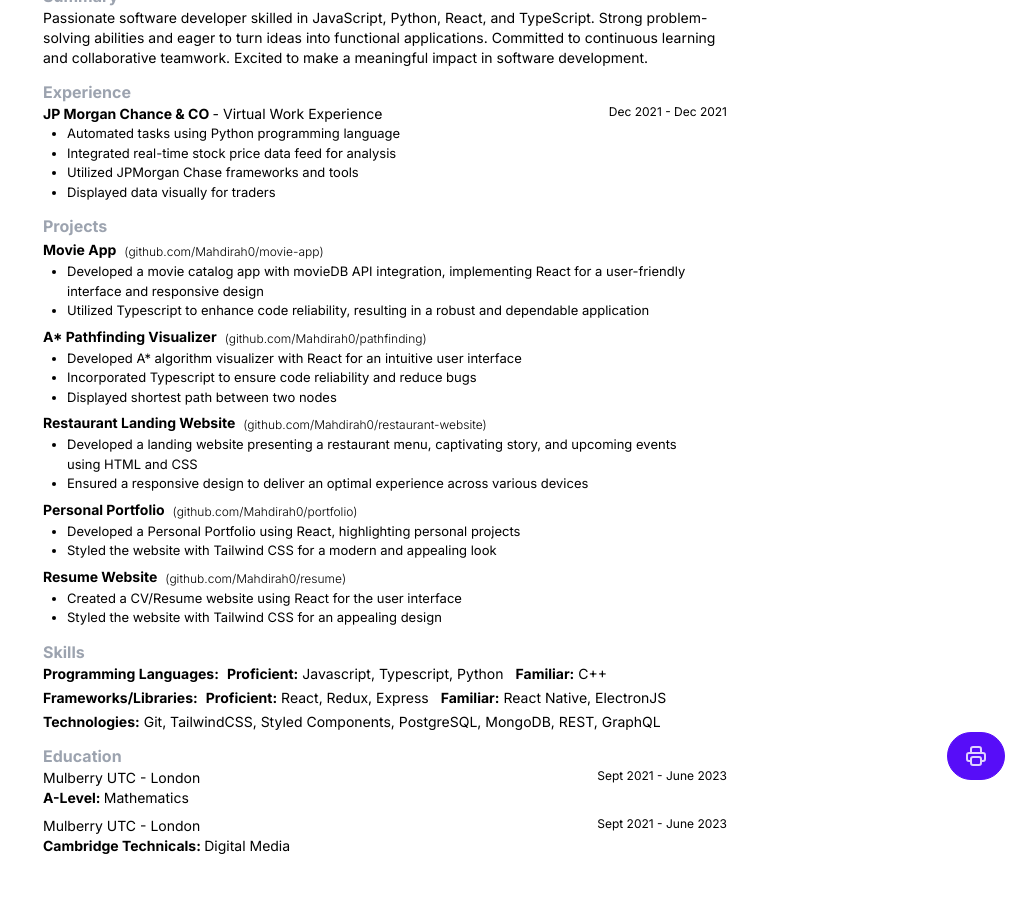
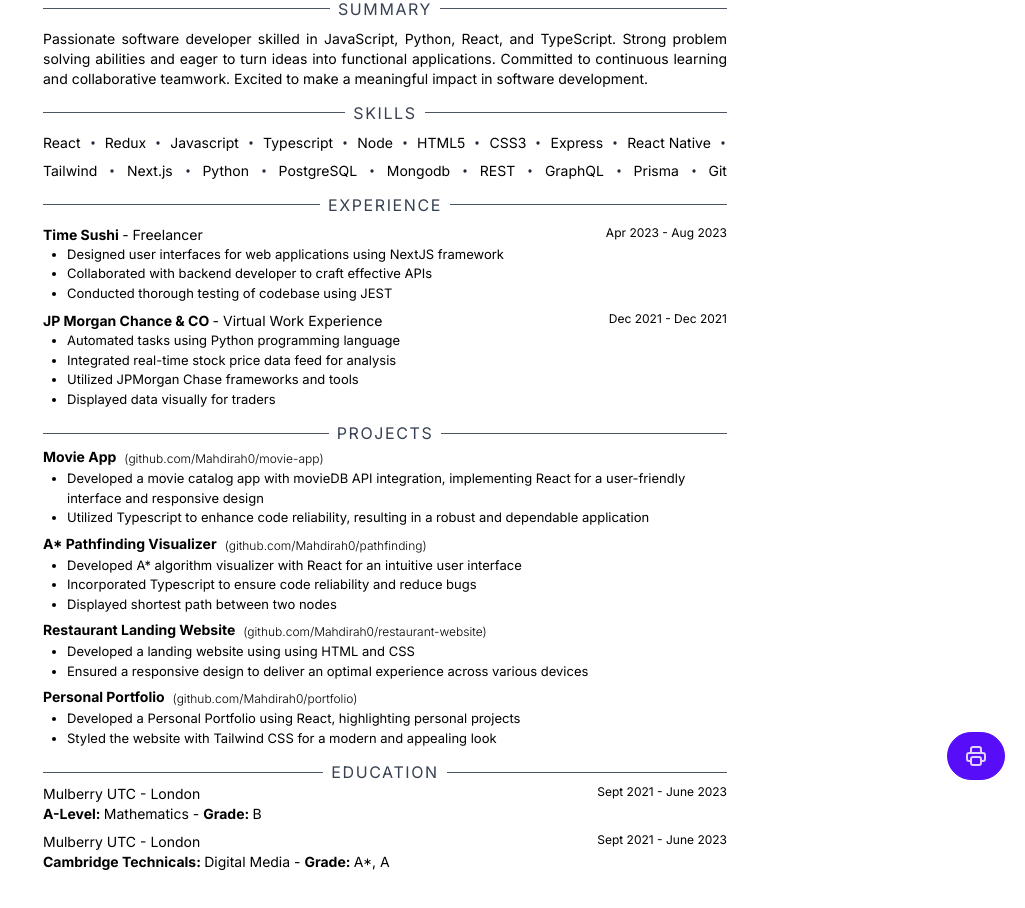
Before and after one commit to Mahdirah0/resume, a React (Vite) app: page / in a window 1280 px wide. Shown: the top 908 px of the page, without its empty margins (255-1280 px from the left). Built offline with nearby package versions, Linux system fonts and the light colour scheme.

Commit message:
changed ui and added work experience and grade result

```diff
--- a/src/App.tsx
+++ b/src/App.tsx
@@ -23,16 +23,16 @@ export const App = () => {
       </div>
       <div className='w-screen h-full flex items-center justify-center'>
         <div
-          className='w-[796px] min-h-[1056px] bg-white relative text-black'
+          className='w-[796px] h-[1056px] bg-white relative text-black'
           ref={componentRef}
         >
           <div className='mx-14 h-full space-y-2'>
             <Top />
             <div className='space-y-3'>
               <Summary />
+              <Skills />
               <Experience />
               <Projects />
-              <Skills />
               <Education />
             </div>
           </div>
--- /dev/null
+++ b/src/components/SectionTitle.tsx
@@ -0,0 +1,13 @@
+interface SectionTitleProps {
+  title: string;
+}
+
+export const SectionTitle = ({ title }: SectionTitleProps) => {
+  return (
+    <div className='flex items-center gap-2'>
+      <div className='h-[1px] w-full bg-gray-600'></div>
+      <h1 className='section-title'>{title}</h1>
+      <div className='h-[1px] w-full bg-gray-600'></div>
+    </div>
+  );
+};
--- /dev/null
+++ b/src/components/index.ts
@@ -0,0 +1 @@
+export { SectionTitle } from './SectionTitle';
--- a/src/constants.ts
+++ b/src/constants.ts
@@ -4,27 +4,36 @@ export const LINKED_IN_URL = 'www.linkedin.com/in/mahdi-rahman-14383420a/';
 export const PORTFOLIO_URL = 'mahdirah0.netlify.app/';
 export const PHONE_NUMBER = '07518 954848';
 export const SKILLS = [
-  {
-    title: 'Programming Languages',
-    proficient: ['Javascript', 'Typescript', 'Python'],
-    familiar: ['C++'],
-  },
-  {
-    title: 'Frameworks/Libraries',
-    proficient: ['React', 'Redux', 'Express'],
-    familiar: ['React Native', 'ElectronJS'],
-  },
-];
-export const TECHNOLOGIES = [
-  'Git',
-  'TailwindCSS',
-  'Styled Components',
+  'React',
+  'Redux',
+  'Javascript',
+  'Typescript',
+  'Node',
+  'HTML5',
+  'CSS3',
+  'Express',
+  'React Native',
+  'Tailwind',
+  'Next.js',
+  'Python',
   'PostgreSQL',
-  'MongoDB',
+  'Mongodb',
   'REST',
   'GraphQL',
+  'Prisma',
+  'Git',
 ];
 export const EXPERIENCE = [
+  {
+    title: 'Time Sushi',
+    facts: [
+      'Designed user interfaces for web applications using NextJS framework',
+      'Collaborated with backend developer to craft effective APIs',
+      'Conducted thorough testing of codebase using JEST',
+    ],
+    date: 'Apr 2023 - Aug 2023',
+    place: 'Freelancer',
+  },
   {
     title: 'JP Morgan Chance & CO',
     facts: [
@@ -45,6 +54,7 @@ export const EDUCATION = [
     city: 'London',
     startDate: 'Sept 2021',
     endDate: 'June 2023',
+    grade: 'B',
   },
   {
     school: 'Mulberry UTC',
@@ -53,6 +63,7 @@ export const EDUCATION = [
     city: 'London',
     startDate: 'Sept 2021',
     endDate: 'June 2023',
+    grade: 'A*, A',
   },
 ];
 export const PROJECTS = [
@@ -76,7 +87,7 @@ export const PROJECTS = [
   {
     title: 'Restaurant Landing Website',
     facts: [
-      'Developed a landing website presenting a restaurant menu, captivating story, and upcoming events using HTML and CSS',
+      'Developed a landing website using using HTML and CSS',
       'Ensured a responsive design to deliver an optimal experience across various devices',
     ],
     link: 'github.com/Mahdirah0/restaurant-website',
@@ -89,12 +100,12 @@ export const PROJECTS = [
     ],
     link: 'github.com/Mahdirah0/portfolio',
   },
-  {
-    title: 'Resume Website',
-    facts: [
-      'Created a CV/Resume website using React for the user interface',
-      'Styled the website with Tailwind CSS for an appealing design',
-    ],
-    link: 'github.com/Mahdirah0/resume',
-  },
+  // {
+  //   title: 'Resume Website',
+  //   facts: [
+  //     'Created a CV/Resume website using React for the user interface',
+  //     'Styled the website with Tailwind CSS for an appealing design',
+  //   ],
+  //   link: 'github.com/Mahdirah0/resume',
+  // },
 ];
--- a/src/index.css
+++ b/src/index.css
@@ -10,6 +10,6 @@ body {
 
 @layer components {
   .section-title {
-    @apply text-gray-400 font-bold;
+    @apply text-gray-700 uppercase tracking-widest;
   }
 }
--- a/src/sections/Education.tsx
+++ b/src/sections/Education.tsx
@@ -1,9 +1,10 @@
+import { SectionTitle } from '../components';
 import { EDUCATION } from '../constants';
 
 export const Education = () => {
   return (
     <div className='pb-6'>
-      <h1 className='section-title'>Education</h1>
+      <SectionTitle title='Education' />
       <div className='space-y-2'>
         {EDUCATION.map((education) => (
           <div key={education.subject} className='text-sm'>
@@ -18,7 +19,8 @@ export const Education = () => {
             <div>
               <h3>
                 <span className='font-bold'>{education.qualification}: </span>{' '}
-                {education.subject}
+                {education.subject} - <span className='font-bold'>Grade: </span>{' '}
+                {education.grade}
               </h3>
             </div>
           </div>
--- a/src/sections/Experience.tsx
+++ b/src/sections/Experience.tsx
@@ -1,10 +1,11 @@
+import { SectionTitle } from '../components';
 import { EXPERIENCE } from '../constants';
 
 export const Experience = () => {
   return (
-    <div>
-      <h1 className='section-title'>Experience</h1>
-      <div>
+    <div className='space-y-2'>
+      <SectionTitle title='Experience' />
+      <div className='space-y-2'>
         {EXPERIENCE.map((item) => (
           <div>
             <div className='flex justify-between'>
--- a/src/sections/Projects.tsx
+++ b/src/sections/Projects.tsx
@@ -1,10 +1,11 @@
 import { Link } from 'react-router-dom';
 import { PROJECTS } from '../constants';
+import { SectionTitle } from '../components';
 
 export const Projects = () => {
   return (
     <div className=''>
-      <h1 className='section-title'>Projects</h1>
+      <SectionTitle title='Projects' />
       <div className='space-y-1'>
         {PROJECTS.map((project) => (
           <div key={project.title}>
--- a/src/sections/Skills.tsx
+++ b/src/sections/Skills.tsx
@@ -1,27 +1,23 @@
-import { SKILLS, TECHNOLOGIES } from '../constants';
+import { IconPointFilled } from '@tabler/icons-react';
+import { SectionTitle } from '../components';
+import { SKILLS } from '../constants';
+import { Fragment } from 'react';
 
 export const Skills = () => {
+  const mappedSkills = SKILLS.map((skill, idx) => (
+    <Fragment key={skill}>
+      <span className='text-sm'>{skill}</span>
+      {idx < SKILLS.length - 1 && (
+        <IconPointFilled key={idx} className='w-2 h-2 text-gray-800' />
+      )}
+    </Fragment>
+  ));
+
   return (
-    <div>
-      <h1 className='section-title'>Skills</h1>
-      <div className='space-y-1 text-sm'>
-        {SKILLS.map((skill) => (
-          <div className='flex items-center space-x-2'>
-            <h1 className='font-bold'>{skill.title}:</h1>
-            <div className='flex'>
-              <label className='font-bold mr-1'>Proficient:</label>
-              <div>{skill.proficient.join(', ')}</div>
-            </div>
-            <div className='flex'>
-              <label className='font-bold mx-1'>Familiar:</label>
-              <div>{skill.familiar.join(', ')}</div>
-            </div>
-          </div>
-        ))}
-        <div className='flex items-center'>
-          <label className='font-bold mr-1'>Technologies:</label>
-          <div>{TECHNOLOGIES.join(', ')}</div>
-        </div>
+    <div className='space-y-2'>
+      <SectionTitle title='Skills' />
+      <div className='flex items-center justify-between flex-wrap gap-2'>
+        {mappedSkills}
       </div>
     </div>
   );
--- a/src/sections/Summary.tsx
+++ b/src/sections/Summary.tsx
@@ -1,10 +1,12 @@
+import { SectionTitle } from '../components';
+
 export const Summary = () => {
   return (
-    <div className=''>
-      <h1 className='section-title'>Summary</h1>
-      <p className='text-sm'>
+    <div className='space-y-2'>
+      <SectionTitle title='Summary' />
+      <p className='text-sm text-justify'>
         Passionate software developer skilled in JavaScript, Python, React, and
-        TypeScript. Strong problem-solving abilities and eager to turn ideas
+        TypeScript. Strong problem solving abilities and eager to turn ideas
         into functional applications. Committed to continuous learning and
         collaborative teamwork. Excited to make a meaningful impact in software
         development.
--- a/src/sections/Top.tsx
+++ b/src/sections/Top.tsx
@@ -1,72 +1,39 @@
 import { Link } from 'react-router-dom';
-import {
-  GITHUB_URL,
-  LINKED_IN_URL,
-  PORTFOLIO_URL,
-  PHONE_NUMBER,
-} from '../constants';
-import {
-  IconBrandGithub,
-  IconBrandLinkedin,
-  IconMail,
-  IconWorldWww,
-  IconMapPinFilled,
-  IconPhonePlus,
-} from '@tabler/icons-react';
+import { GITHUB_URL, PORTFOLIO_URL, PHONE_NUMBER } from '../constants';
 
 export const Top = () => {
   return (
-    <div className='pt-6 space-y-1'>
-      <div className='flex'>
-        <h1 className='text-3xl font-bold uppercase'>Mahdi Rahman</h1>
-      </div>
-      <div>
-        <h1 className='text-sm flex items-center'>
-          <IconMapPinFilled size={16} />
-          <span className='mx-1'>London, Software Developer</span>
-        </h1>
-      </div>
-      <div className='flex justify-between underline items-center text-[10px]'>
-        <span className='flex items-center justify-center'>
-          <IconMail size={16} className='mr-1' /> rahmanmahdi15@gmail.com
-        </span>
+    <div className='pt-6 space-y-2'>
+      <h1 className='text-3xl uppercase text-center'>Mahdi Rahman</h1>
+      <h2 className='text-center uppercase text-[14px] tracking-widest'>
+        Software Developer
+      </h2>
+      <div className='flex justify-between items-centsser text-[13px]'>
+        <div className='flex items-center justify-center'>
+          rahmanmahdi15@gmail.com
+        </div>
         <div>|</div>
-        <span className='flex items-center justify-center'>
-          <IconPhonePlus size={16} className='mr-1' /> {PHONE_NUMBER}
-        </span>
+        <div className='flex items-center justify-center'>{PHONE_NUMBER}</div>
         <div>|</div>
-        <span className=''>
+        <div className=''>
           <Link
             to={`https://${GITHUB_URL}`}
             target='_blank'
             className='flex items-center justify-center'
           >
-            <IconBrandGithub size={16} className='mr-1' />
             github.com/Mahdirah0
           </Link>
-        </span>
+        </div>
         <div>|</div>
-        <span>
-          <Link
-            to={`https://${LINKED_IN_URL}`}
-            target='_blank'
-            className='flex items-center justify-center'
-          >
-            <IconBrandLinkedin size={16} className='mr-1' />
-            linkedin.com/in/mahdirah0
-          </Link>
-        </span>
-        <div>|</div>
-        <span>
+        <div>
           <Link
             to={`https://${PORTFOLIO_URL}`}
             target='_blank'
             className='flex items-center justify-center'
           >
-            <IconWorldWww size={16} className='mr-1' />
             mahdirah0.netlify.app
           </Link>
-        </span>
+        </div>
       </div>
     </div>
   );
```
